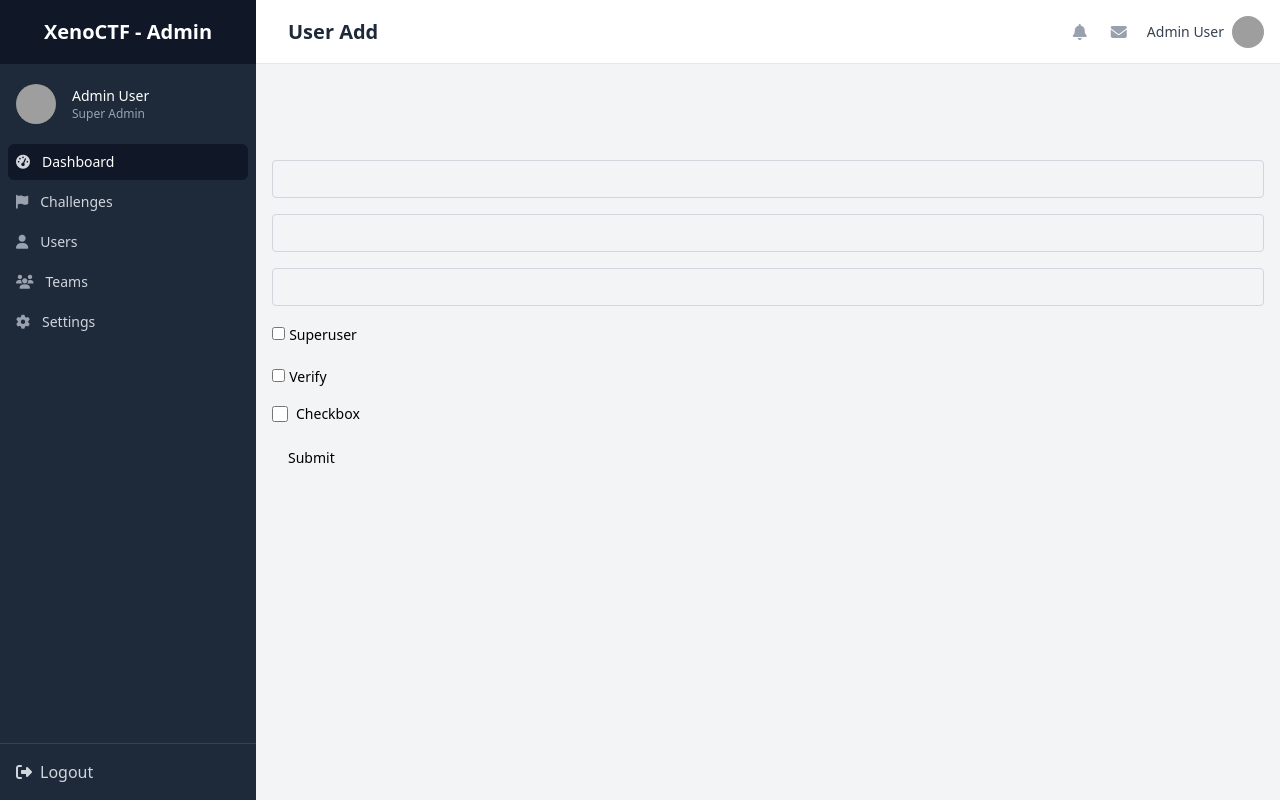
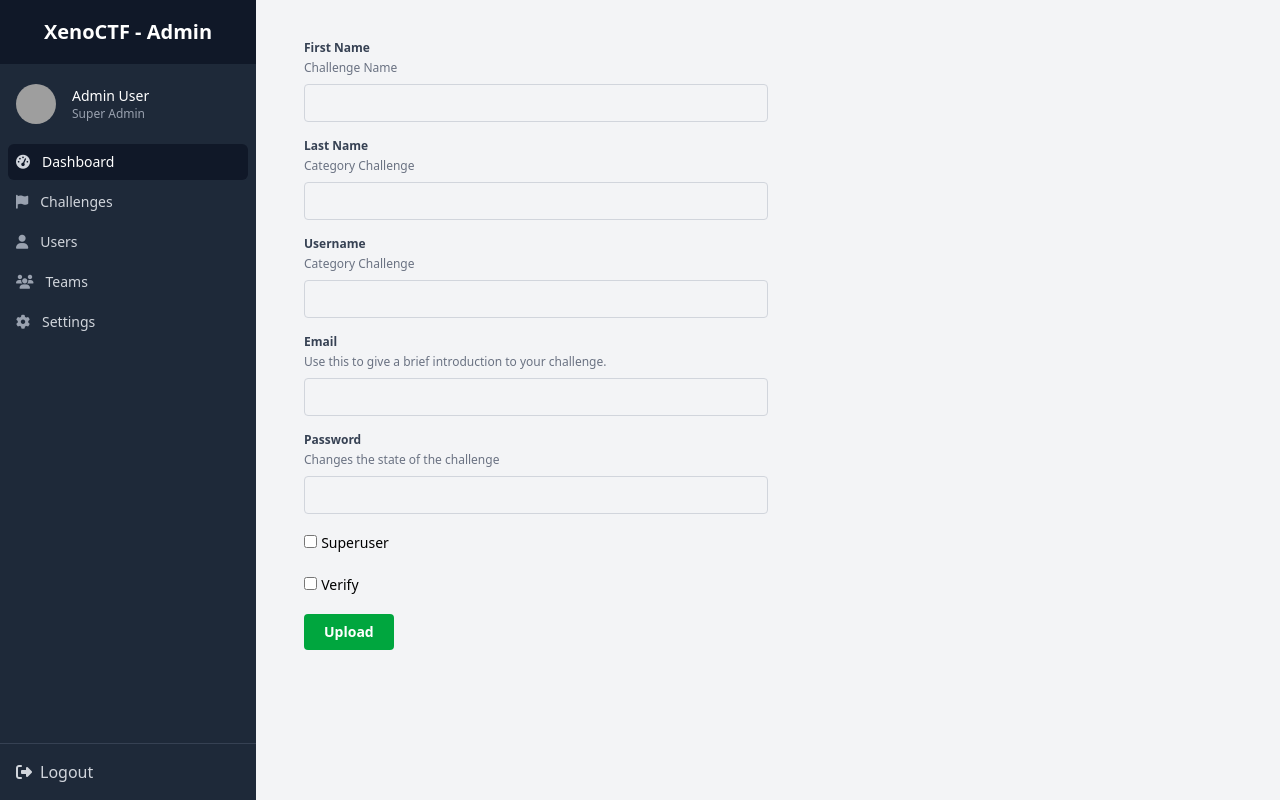
Before and after one commit to 0xbdg/XenoCTF, a Django app: page /user/add/ in a window 1280 px wide. Run offline with Django 5.2, Linux system fonts and the light colour scheme; style sheets or scripts are compiled from the project's sources; some libraries are stand-ins or nearby versions; grey boxes are pictures that could not be loaded.

Commit message:
doiasjoidaj

```diff
--- a/backend/superuser/forms.py
+++ b/backend/superuser/forms.py
@@ -31,9 +31,11 @@ class TeamForm(forms.ModelForm):
         fields = ["team_name", "affiliation", "email", "status", "banned"]
 
 class TeamPlayerForm(forms.Form):
-    player = forms.ModelMultipleChoiceField(queryset=Player.objects.all())
+    player = forms.ModelChoiceField(queryset=Player.objects.all(), empty_label="Select player", widget=Select(attrs={"class":"w-full border border-gray-300 rounded px-3 py-2 text-sm text-gray-900 focus:outline-none focus:ring-1 focus:ring-blue-600 focus:border-blue-600"}))
 
 class PlayerForm(forms.ModelForm):
+    first_name = forms.CharField(widget=TextInput(attrs={"class":"w-full border border-gray-300 rounded px-3 py-2 text-sm text-gray-900 focus:outline-none focus:ring-1 focus:ring-blue-600 focus:border-blue-600"}))
+    last_name = forms.CharField(widget=TextInput(attrs={"class":"w-full border border-gray-300 rounded px-3 py-2 text-sm text-gray-900 focus:outline-none focus:ring-1 focus:ring-blue-600 focus:border-blue-600"}))
     username = forms.CharField(required=True, widget=TextInput(attrs={"class":"w-full border border-gray-300 rounded px-3 py-2 text-sm text-gray-900 focus:outline-none focus:ring-1 focus:ring-blue-600 focus:border-blue-600"}))
     email = forms.EmailField(required=True, widget=EmailInput(attrs={"class":"w-full border border-gray-300 rounded px-3 py-2 text-sm text-gray-900 focus:outline-none focus:ring-1 focus:ring-blue-600 focus:border-blue-600"}))
     password = forms.CharField(required=True, widget=PasswordInput(attrs={"class":"w-full border border-gray-300 rounded px-3 py-2 text-sm text-gray-900 focus:outline-none focus:ring-1 focus:ring-blue-600 focus:border-blue-600"}))
--- a/backend/templates/views/details/team_edit.html
+++ b/backend/templates/views/details/team_edit.html
@@ -23,15 +23,15 @@
                     <th class="font-semibold text-sm w-1/3">ID</th>
                     <th class="font-semibold text-sm w-1/3">Player</th>
                     <th class="font-semibold text-sm w-1/3">Action</th>
-                    {% for f in file%}
+                    {% for p in player%}
                     <tr>
                         <td>{{ forloop.counter}}</td>
-                        <td><a href="/media/{{f.file}}">{{ f.file }}</a></td>
+                        <td>{{ p.player_id}}</td>
                         <td><form method="POST" action="{% url 'delete_file' file_id=f.id  %}">{%csrf_token%}<button type="submit">delete</button></form></td>
                     </tr>
                     {% endfor %}
             </table>
-            <form action="{% url 'c_edit' id=data.id %}" method="POST" enctype="multipart/form-data" class="max-w-lg mx-auto">
+            <form action="{% url 'team_edit' id=data.id %}" method="POST" enctype="multipart/form-data" class="max-w-lg mx-auto">
                 {% csrf_token %}
                 <div class="flex justify-between items-center mb-1 px-4">
                     <label for="file-upload" class="font-semibold text-sm w-1/3">Select Player</label>
--- a/backend/templates/views/details/user_add.html
+++ b/backend/templates/views/details/user_add.html
@@ -1,61 +1,48 @@
 {% extends "layout.html" %}
-{% load static %}
 
-{% block topnav %} {% include "components/topnav.html" with title='User Add' %} {% endblock %}
+{% block contents%}
+<div class="max-w-7xl mx-auto px-4 sm:px-6 lg:px-8 mt-6">
 
-{% block contents %}
-<form method="POST" action="{% url 'user_add'%}" class="space-y-4">
-  {% csrf_token%}
-  <div class="space-y-2">
-    {{form.first_name}}
-  </div>
-  <div class="space-y-2">
+      <div class="md:w-1/2 mt-6 md:mt-0">
+        <form action="{% url 'team_add' %}" method="POST" class="mt-6 w-full max-w-lg space-y-4">
+          {% csrf_token %}
+          <label for="challenge-name" class="block text-xs font-semibold text-gray-700 mb-1">
+            First Name
+          </label>
+          <label class="block text-xs text-gray-500 mb-2">Challenge Name</label>
+          {{ form.first_name }}
+          <label for="challenge-name" class="block text-xs font-semibold text-gray-700 mb-1">
+            Last Name
+          </label>
+          <label class="block text-xs text-gray-500 mb-2">Category Challenge</label>
           {{form.last_name}}
-  </div>
-  <div class="space-y-2">
+          <label for="challenge-name" class="block text-xs font-semibold text-gray-700 mb-1">
+            Username
+          </label>
+          <label class="block text-xs text-gray-500 mb-2">Category Challenge</label>
           {{form.username}}
-  </div>
-
-  <div class="space-y-2">
+          <label for="challenge-name" class="block text-xs font-semibold text-gray-700 mb-1">
+            Email
+          </label>
+          <label class="block text-xs text-gray-500 mb-2">Use this to give a brief introduction to your challenge. </label>
           {{form.email}}
-  </div>
-  <div class="space-y-2">
+          <label for="challenge-name" class="block text-xs font-semibold text-gray-700 mb-1">
+            Password
+          </label>
+          <label class="block text-xs text-gray-500 mb-2">Changes the state of the challenge</label>
           {{form.password}}
-  </div>
-
-  <div class="space-y-2">
-    {{form.status}}
-  </div>
 
           <div class="space-y-2">
             {{ form.is_superuser}}
             <label class="text-sm font-medium leading-none">Superuser</label>
-
           </div>
           <div class="space-y-2">
             {{ form.verified}}
             <label class="text-sm font-medium leading-none">Verify</label>
-
           </div>
 
-  <div class="space-y-2">
-    <div class="flex items-center space-x-2">
-        <input type="checkbox" class="h-4 w-4 rounded border-primary" />
-        <label class="text-sm font-medium leading-none">Checkbox</label>
+          <button type="submit" class="bg-green-600 text-white text-sm font-semibold px-5 py-2 rounded hover:bg-green-700">Upload</button>
+        </form>
       </div>
 </div>
-
-  <div class="space-y-2">
-    <button type="submit" class="inline-flex items-center justify-center rounded-md text-sm font-medium ring-offset-background transition-colors focus-visible:outline-none focus-visible:ring-2 focus-visible:ring-ring focus-visible:ring-offset-2 disabled:pointer-events-none disabled:opacity-50 bg-primary text-primary-foreground hover:bg-primary/90 h-10 px-4 py-2">
-  Submit
-</button>
-  </div>
-  {% if form.errors%}
-    {% for f in form %}
-        {% for err in f.errors%}
-            {{err}}
-        {% endfor %}
-    {% endfor %}
-  {% endif %}
-</form>
 {% endblock %}
--- a/backend/templates/views/users.html
+++ b/backend/templates/views/users.html
@@ -42,9 +42,13 @@
                             </td>
                             <td class="px-6 py-4 whitespace-nowrap">{{player.email}}</td>
                             <td class="px-6 py-4 whitespace-nowrap">
+                            {% if player.is_superuser == True%}
                                 <span class="px-2 py-1 text-xs rounded-full bg-green-600 text-green-100"><i class="fa-solid fa-check"></i></span>
+                            {% else%}
+                                <span class="px-2 py-1 text-xs rounded-full bg-red-600 text-green-100"><i class="fa-solid fa-x"></i></span>
+                            {% endif %}
                             </td>
-                            <td class="px-6 py-4 whitespace-nowrap">{{ player.is_superuser }}</td>
+
                             <td class="px-6 py-4 whitespace-nowrap">{{ player.verified }}</td>
 
                             <td class="px-6 py-4 whitespace-nowrap text-right">
```
Also changed, not shown: backend/templates/views/details/team_add.html (+4 -3 lines). Lines whose indentation alone changed are shown as unchanged.
